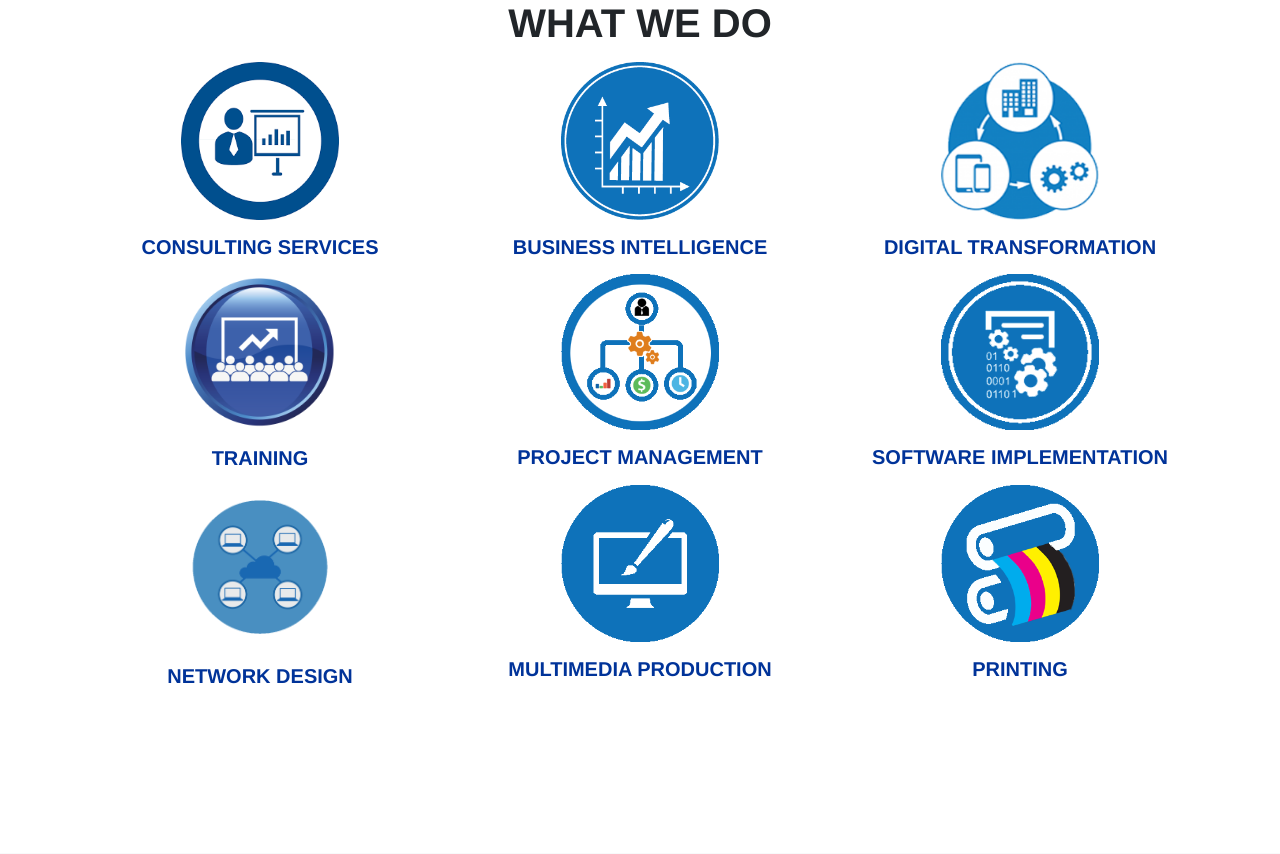
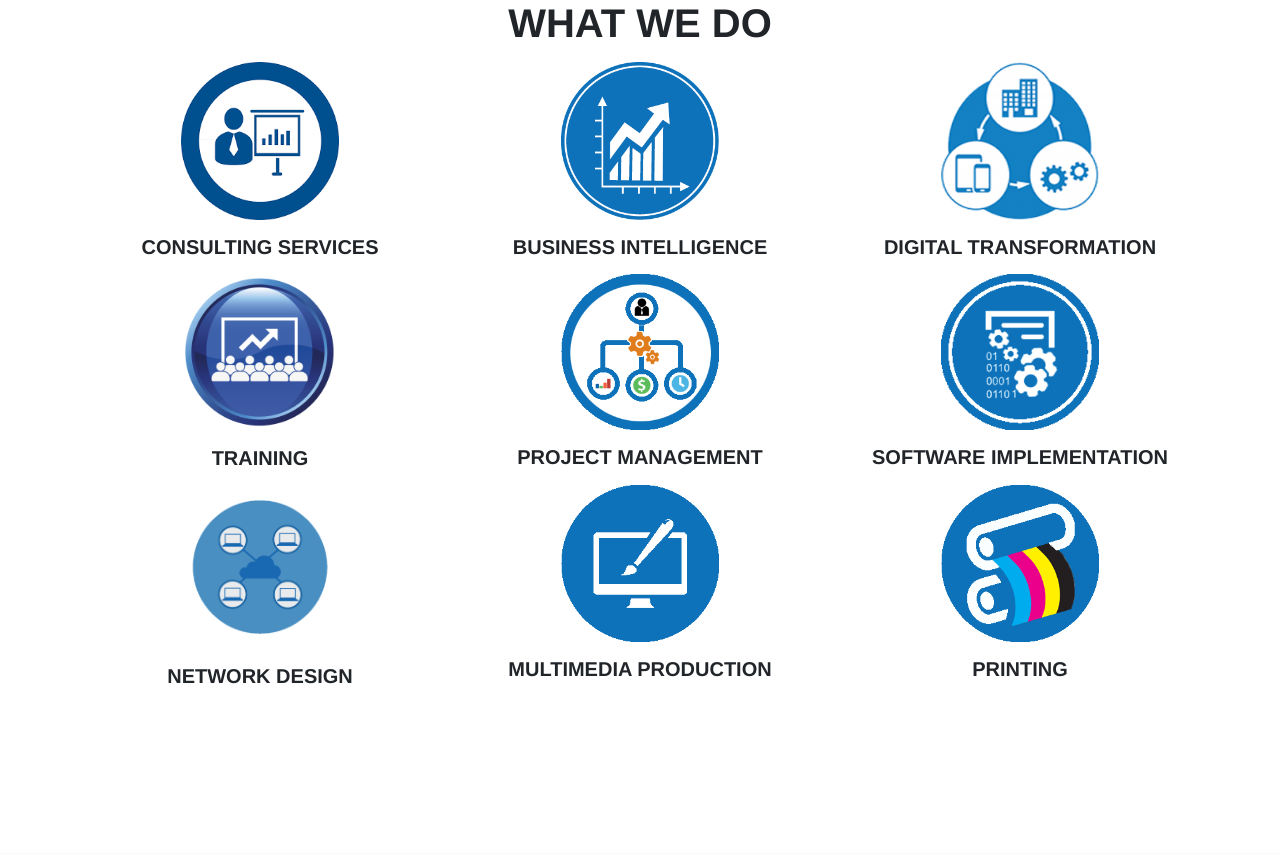
Before and after one commit to Clamore/nothingtodo, a PHP site: page /eng/main/ in a window 1280 px wide. Shown: the part 1433-2287 px from the top of the page. Run offline with PHP 8.4, Linux system fonts and the light colour scheme; some libraries are stand-ins or nearby versions.

Commit message:
Edit Index
Edit hyperlink what we do

```diff
--- a/itsurviveweb/eng/main/index.php
+++ b/itsurviveweb/eng/main/index.php
@@ -68,7 +68,8 @@
 					<i class="fa fa-shopping-cart fa-stack-1x fa-inverse"></i>
 				</span> -->
 				<img src="../img/who_we_do/logo/consult.png" width="45%" border="0" alt="">
-				<a class="href" href="../whowedo/CONSULTING.php#CONSULTING"><h5 class="service-heading">CONSULTING SERVICES</h5></a>
+				<!-- <a class="href" href="../who_we_do/CONSULTING.php#CONSULTING"><h5 class="service-heading">CONSULTING SERVICES</h5></a> -->
+				<h5 class="service-heading">CONSULTING SERVICES</h5>
 			</div><!-- col-md-4 -->
 
 			<div class="col-md-4">
@@ -77,7 +78,8 @@
 					<i class="fa fa-laptop fa-stack-1x fa-inverse"></i>
 				</span> -->
 				<img src="../img/who_we_do/logo/BUSINESS.png" width="45%">
-				<a class="href" href="../whowedo/BUSINESS.php#BUSINESS"><h5 class="service-heading">BUSINESS INTELLIGENCE</h5></a>
+				<!-- <a class="href" href="../who_we_do/BUSINESS.php#BUSINESS"><h5 class="service-heading">BUSINESS INTELLIGENCE</h5></a> -->
+				<h5 class="service-heading">BUSINESS INTELLIGENCE</h5>
 			</div><!-- col-md-4 -->
 
 			<div class="col-md-4">
@@ -86,7 +88,8 @@
 					<i class="fa fa-lock fa-stack-1x fa-inverse"></i>
 				</span> -->
 				<img src="../img/who_we_do/logo/DT_edit.png" width="45%">
-				<a class="href" href="../whowedo/DIGITAL.php#DIGITAL"><h5 class="service-heading">DIGITAL TRANSFORMATION</h5></a>
+				<!-- <a class="href" href="../who_we_do/DIGITAL.php#DIGITAL"><h5 class="service-heading">DIGITAL TRANSFORMATION</h5></a> -->
+				<h5 class="service-heading">DIGITAL TRANSFORMATION</h5>
 			</div><!-- col-md-4 -->
 
 			<div class="col-md-4">
@@ -95,7 +98,8 @@
 					<i class="fa fa-lock fa-stack-1x fa-inverse"></i>
 				</span> -->
 				<img src="../img/who_we_do/logo/training.png" width="45%">
-				<a class="href" href="../whowedo/TRAINING.php#TRAINING"><h5 class="service-heading">TRAINING</h5></a>
+				<!-- <a class="href" href="../who_we_do/TRAINING.php#TRAINING"><h5 class="service-heading">TRAINING</h5></a> -->
+				<h5 class="service-heading">TRAINING</h5>
 			</div><!-- col-md-4 -->
 
 			<div class="col-md-4">
@@ -104,7 +108,8 @@
 					<i class="fa fa-lock fa-stack-1x fa-inverse"></i>
 				</span> -->
 				<img src="../img/who_we_do/logo/project-manager_edit.png" width="45%">
-				<a class="href" href="../whowedo/PROJECT.php#PROJECT"><h5 class="service-heading">PROJECT MANAGEMENT</h5></a>
+				<!-- <a class="href" href="../who_we_do/PROJECT.php#PROJECT"><h5 class="service-heading">PROJECT MANAGEMENT</h5></a> -->
+				<h5 class="service-heading">PROJECT MANAGEMENT</h5>
 			</div><!-- col-md-4 -->
 
 			<div class="col-md-4">
@@ -113,7 +118,8 @@
 					<i class="fa fa-lock fa-stack-1x fa-inverse"></i>
 				</span> -->
 				<img src="../img/who_we_do/logo/software_edit.png" width="45%">
-				<a class="href" href="../whowedo/SOFTWARE.php#SOFTWARE"><h5 class="service-heading">SOFTWARE IMPLEMENTATION</h5></a>
+				<!-- <a class="href" href="../who_we_do/SOFTWARE.php#SOFTWARE"><h5 class="service-heading">SOFTWARE IMPLEMENTATION</h5></a> -->
+				<h5 class="service-heading">SOFTWARE IMPLEMENTATION</h5>
 			</div><!-- col-md-4 -->
 
 			<div class="col-md-4">
@@ -122,7 +128,8 @@
 					<i class="fa fa-lock fa-stack-1x fa-inverse"></i>
 				</span> -->
 				<img src="../img/who_we_do/logo/Network_edit.png" width="45%">
-				<a class="href" href="../whowedo/NETWORK.php#NETWORK"><h5 class="service-heading">NETWORK DESIGN</h5></a>
+				<!-- <a class="href" href="../who_we_do/NETWORK.php#NETWORK"><h5 class="service-heading">NETWORK DESIGN</h5></a> -->
+				<h5 class="service-heading">NETWORK DESIGN</h5>
 			</div><!-- col-md-4 -->
 
 			<div class="col-md-4">
@@ -131,7 +138,8 @@
 					<i class="fa fa-lock fa-stack-1x fa-inverse"></i>
 				</span> -->
 				<img src="../img/who_we_do/logo/animation_edit.png" width="45%">
-				<a class="href" href="../whowedo/MULTIMEDIA.php#MULTIMEDIA"><h5 class="service-heading">MULTIMEDIA PRODUCTION</h5></a>
+				<!-- <a class="href" href="../who_we_do/MULTIMEDIA.php#MULTIMEDIA"><h5 class="service-heading">MULTIMEDIA PRODUCTION</h5></a> -->
+				<h5 class="service-heading">MULTIMEDIA PRODUCTION</h5>
 			</div><!-- col-md-4 -->
 
 			<div class="col-md-4">
@@ -140,7 +148,8 @@
 					<i class="fa fa-lock fa-stack-1x fa-inverse"></i>
 				</span> -->
 				<img src="../img/who_we_do/logo/Printing_edit.png" width="45%">
-				<a class="href" href="../whowedo/PRINTING.php#PRINTING"><h5 class="service-heading">PRINTING</h5></a>
+				<!-- <a class="href" href="../who_we_do/PRINTING.php#PRINTING"><h5 class="service-heading">PRINTING</h5></a> -->
+				<h5 class="service-heading">PRINTING</h5>
 			</div><!-- col-md-4 -->
         </div><!-- row text-center -->
 	</div><!-- container -->
```
